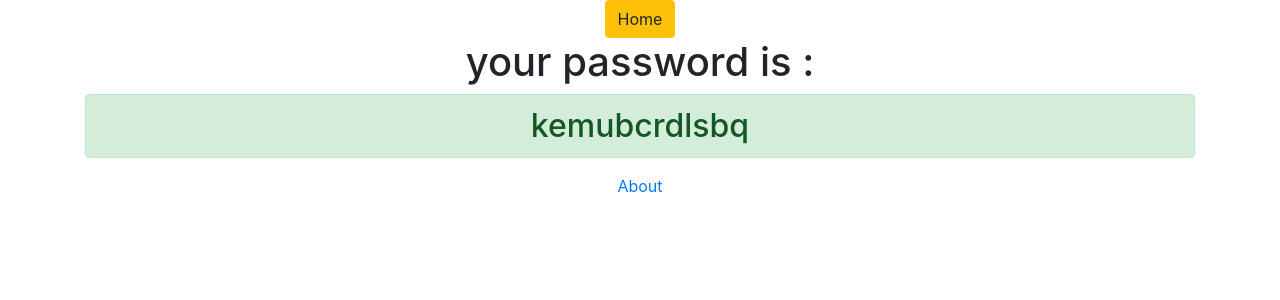
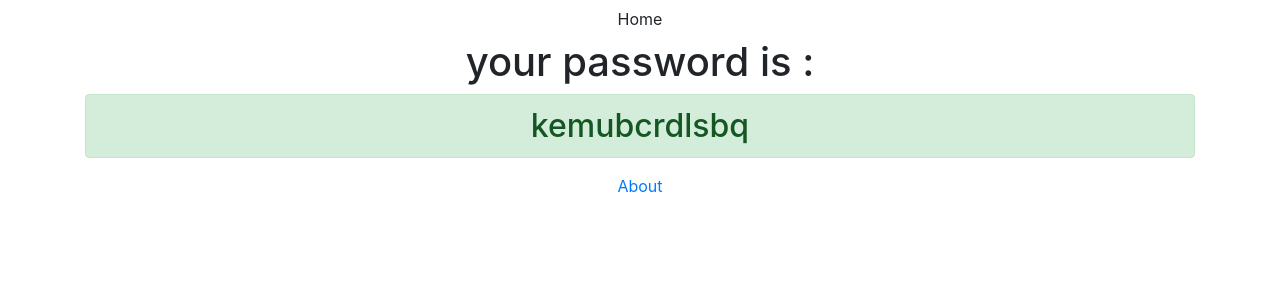
Before and after one commit to AbdouBenBerrah/django3-pwd-gen, a Django app: page /password/ in a window 1280 px wide. Shown: the top 300 px of the page. Run offline with Django 3.2, Linux system fonts and the light colour scheme; some libraries are stand-ins or nearby versions.

Commit message:
button color change

```diff
--- a/generator/templates/generator/password.html
+++ b/generator/templates/generator/password.html
@@ -8,7 +8,7 @@
 </head>
 <body>
 <div class="container text-center" >
-    <a href="{% url 'home' %}" class="btn btn-warning">Home</a>
+    <a href="{% url 'home' %}" class="btn btn-alert">Home</a>
 
     <h1>your password is : </h1>
     <h2 class="alert alert-success"> {{ password }}</h2>
```
